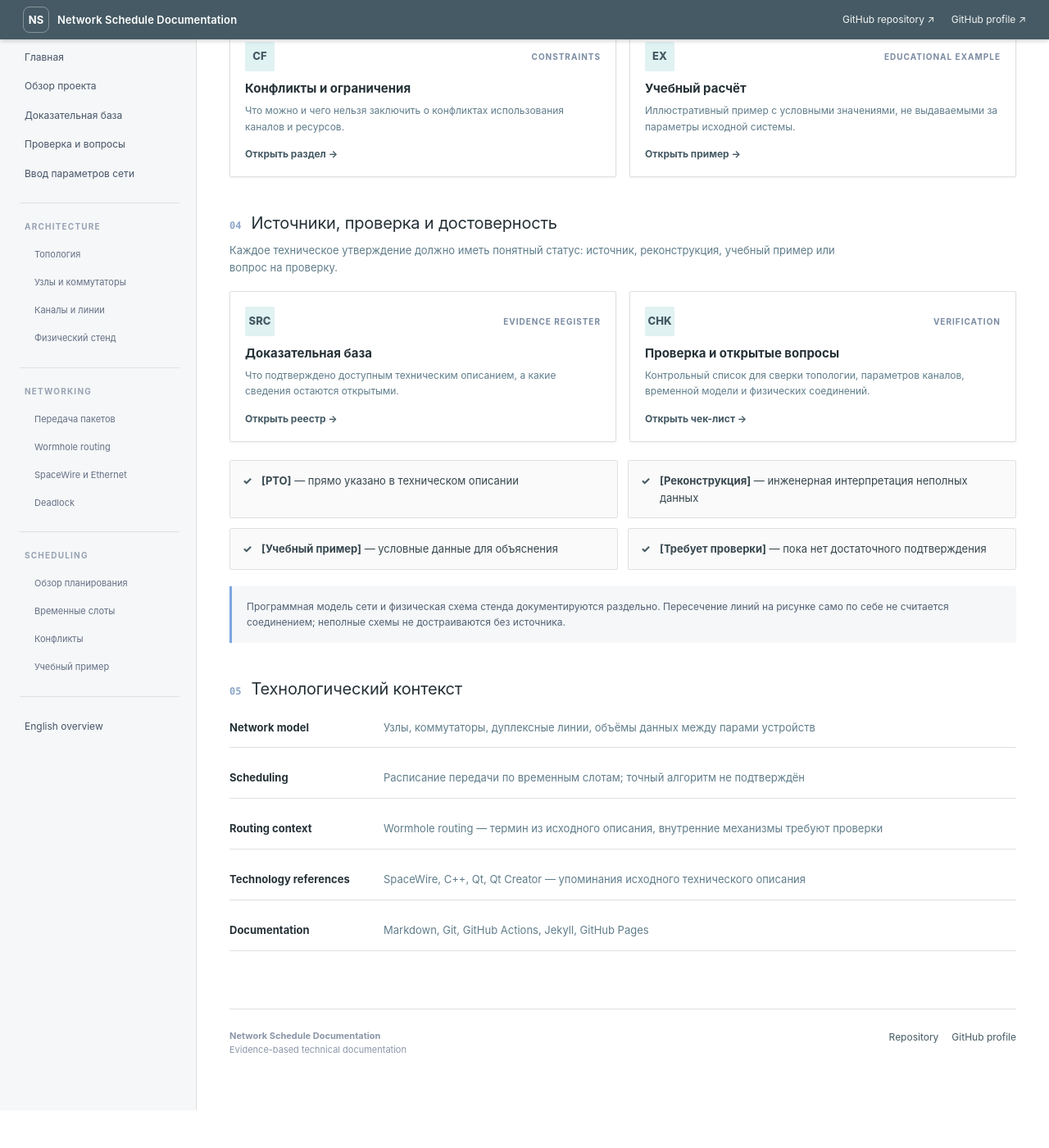
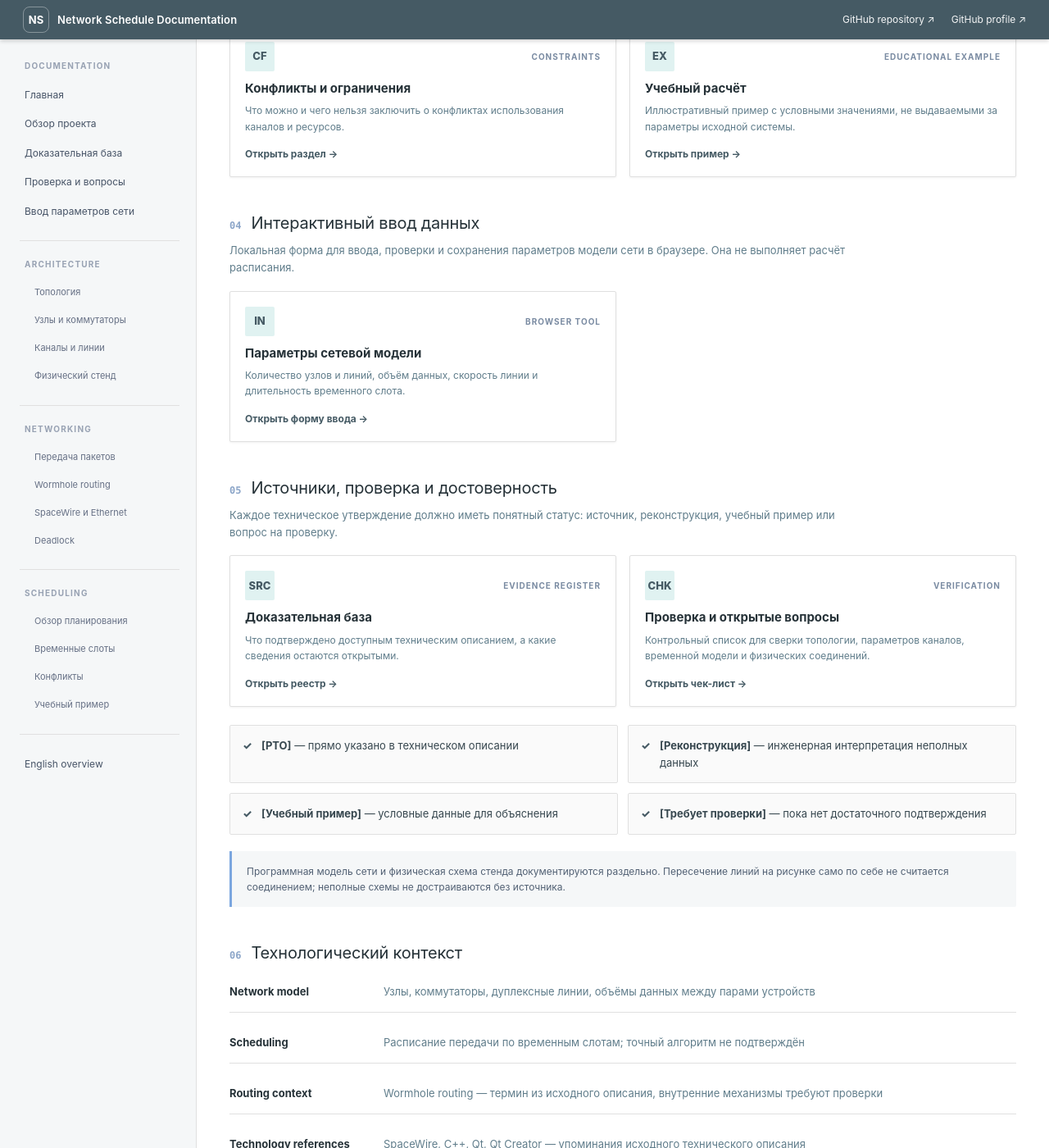
Before and after one commit to ekatmoz88-alt/network-schedule-docs, a Jekyll site: the page built from index.md, in a window 1280 px wide and 1400 px high, scrolled down 1809 px. Shown: the whole window at 82% size. Built offline with Jekyll 4.4.1, drawn with Linux system fonts in a browser that asks for light colours; before the commit the page ends 3163 px from its top, so only the background shows below that.

Commit message:
Link network input tool from homepage

```diff
--- a/index.md
+++ b/index.md
@@ -127,8 +127,21 @@ permalink: /
   </div>
 </section>
 
+<section class="section" id="network-input">
+  <div class="section-heading"><span class="section-index">04</span><h2>Интерактивный ввод данных</h2></div>
+  <p class="section-intro">Локальная форма для ввода, проверки и сохранения параметров модели сети в браузере. Она не выполняет расчёт расписания.</p>
+  <div class="cards">
+    <article class="card">
+      <div class="card-top"><span class="card-icon">IN</span><span class="card-type">Browser tool</span></div>
+      <h3>Параметры сетевой модели</h3>
+      <p>Количество узлов и линий, объём данных, скорость линии и длительность временного слота.</p>
+      <div class="card-links"><a href="{{ '/tools/network-input/' | relative_url }}">Открыть форму ввода →</a></div>
+    </article>
+  </div>
+</section>
+
 <section class="section" id="evidence">
-  <div class="section-heading"><span class="section-index">04</span><h2>Источники, проверка и достоверность</h2></div>
+  <div class="section-heading"><span class="section-index">05</span><h2>Источники, проверка и достоверность</h2></div>
   <p class="section-intro">Каждое техническое утверждение должно иметь понятный статус: источник, реконструкция, учебный пример или вопрос на проверку.</p>
   <div class="cards">
     <article class="card">
@@ -154,7 +167,7 @@ permalink: /
 </section>
 
 <section class="section" id="stack">
-  <div class="section-heading"><span class="section-index">05</span><h2>Технологический контекст</h2></div>
+  <div class="section-heading"><span class="section-index">06</span><h2>Технологический контекст</h2></div>
   <div class="tech-groups">
     <div class="tech-row"><strong>Network model</strong><span>Узлы, коммутаторы, дуплексные линии, объёмы данных между парами устройств</span></div>
     <div class="tech-row"><strong>Scheduling</strong><span>Расписание передачи по временным слотам; точный алгоритм не подтверждён</span></div>
```
